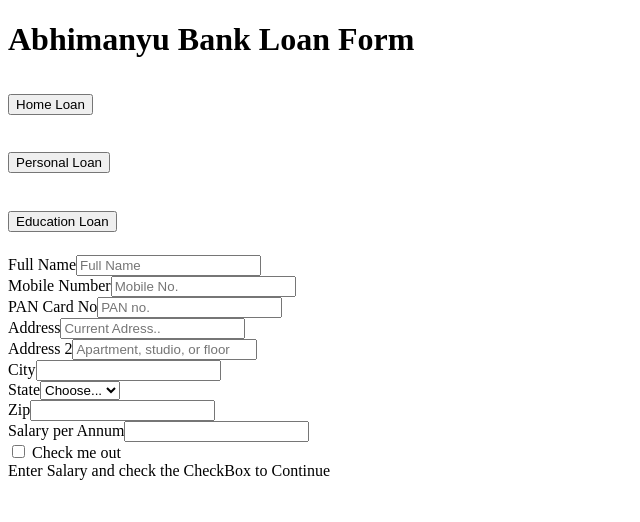
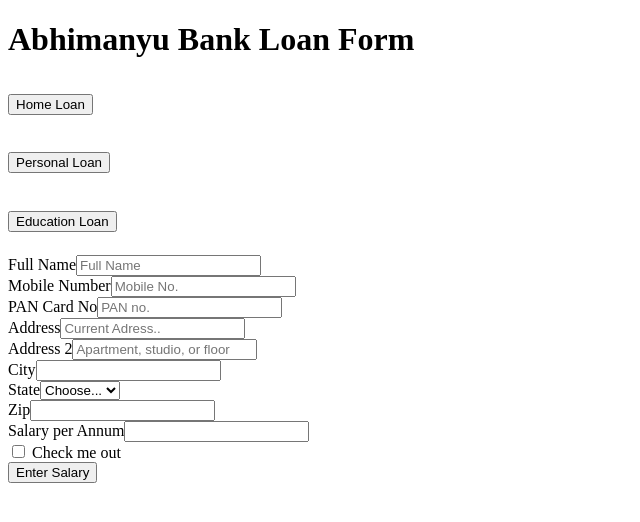
Before and after one commit to Abhimanyu-PS/LoanApplication, an Angular app: page /EduForm in a window 1280 px wide. Shown: the top 522 px of the page, without its empty margins (0-640 px from the left). Built offline with nearby package versions, Linux system fonts and the light colour scheme.

Commit message:
commit n

```diff
--- a/src/app/app.component.ts
+++ b/src/app/app.component.ts
@@ -1,5 +1,6 @@
 import { Component, Input } from '@angular/core';
 import { Router } from '@angular/router';
+import { NgForm } from '@angular/forms';
 
 export class Loan{
   constructor(
--- a/src/app/form/form.component.html
+++ b/src/app/form/form.component.html
@@ -59,6 +59,6 @@
       </div>
     </div>
     <input *ngIf="condition; else elseBlock" type="submit" class="btn btn-primary" (click)="calculateRes()" value={{btnname}}/>
-    <ng-template #elseBlock>Enter Salary and check the CheckBox to Continue</ng-template>
+    <ng-template #elseBlock><input type="submit" class="btn btn-secondary" value= "Enter Salary"/></ng-template>
     </form>
 </div>
```
Also changed, not shown: 4 other files (tests, documents, lock files or other folders).
